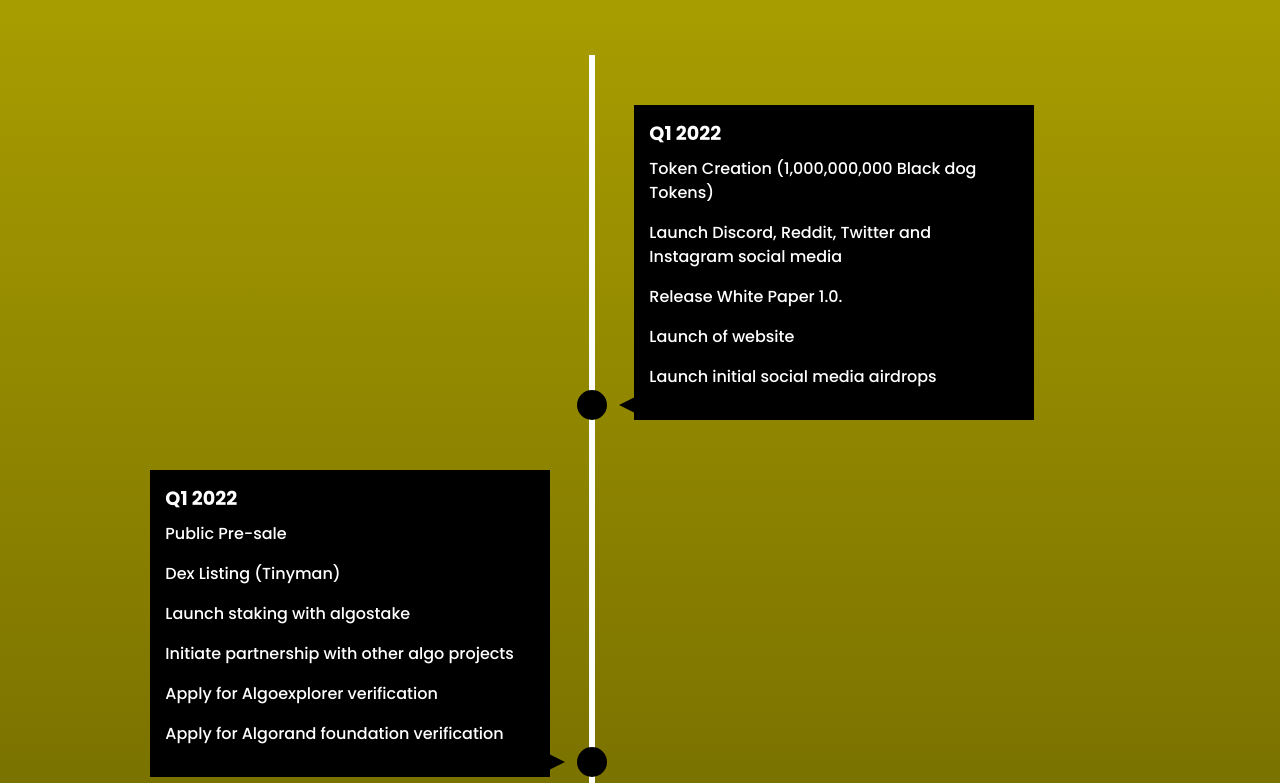
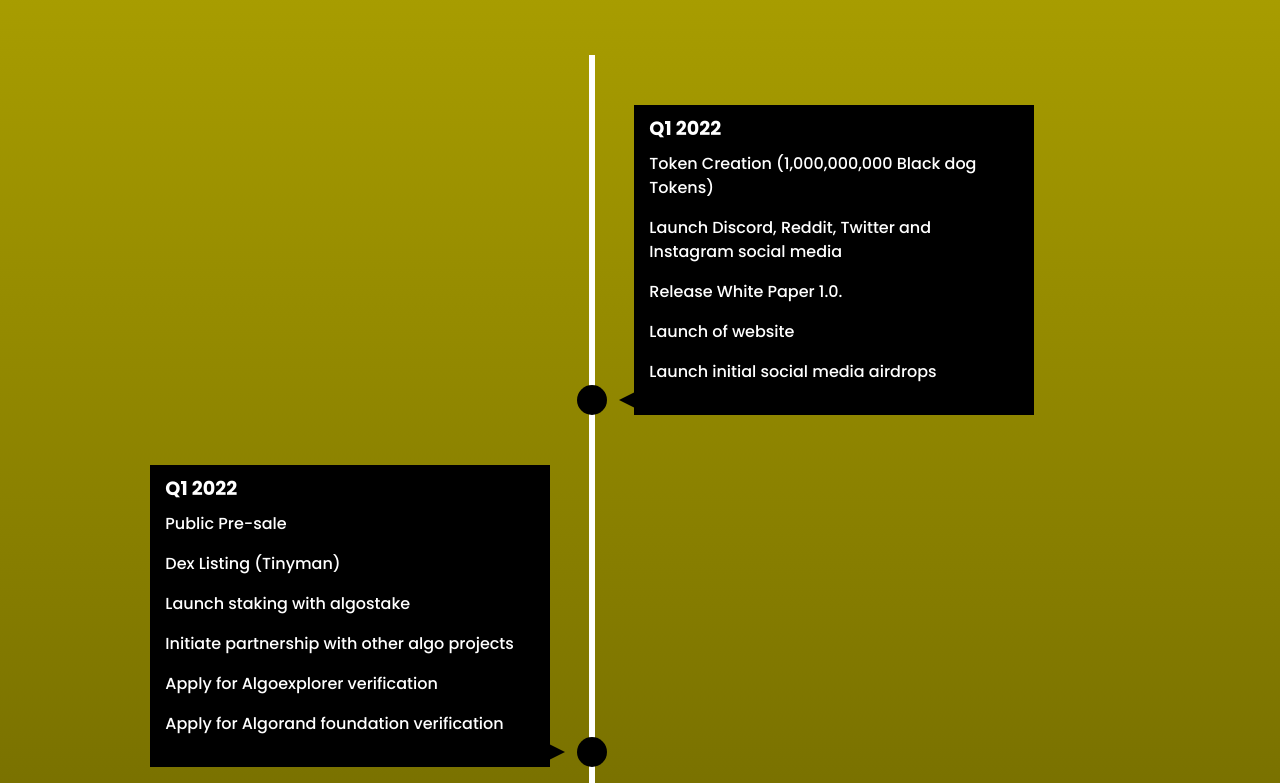
Before and after one commit to mum33n/black-dog-asa, a website: page index.html in a window 1280 px wide. Shown: the part 1497-2280 px from the top of the page. Drawn offline with nearby package versions, Linux system fonts and the light colour scheme.

Commit message:
Update timeline.css

```diff
--- a/styles/timeline.css
+++ b/styles/timeline.css
@@ -33,7 +33,7 @@
   position: relative;
   bottom: 0;
   width: 400px;
-  padding: 15px 25px 15px 15px;
+  padding: 10px 25px 15px 15px;
   word-wrap: break-word;
   background-clip: border-box;
   background: #000;
```
